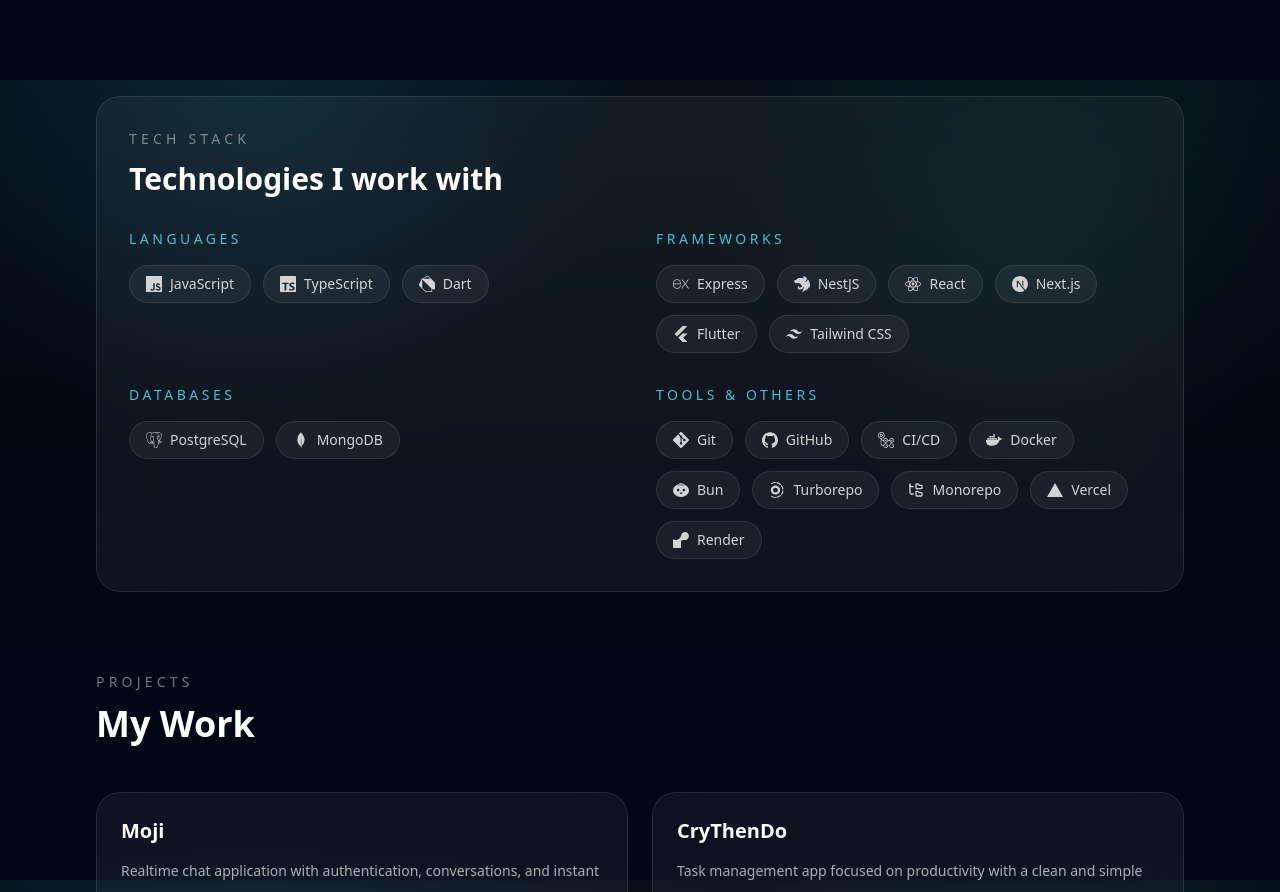
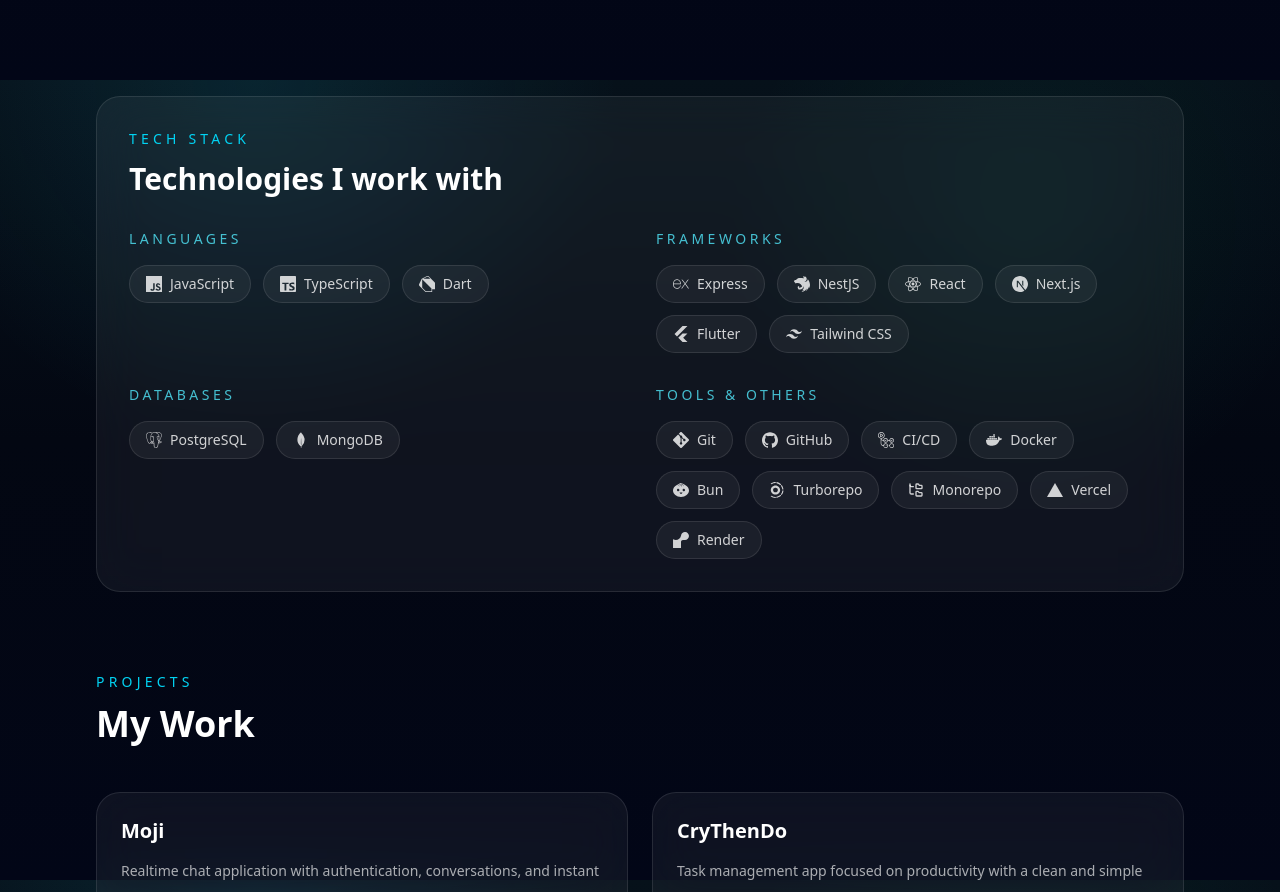
Before and after one commit to Jimmy-02/Porfolio, a Next.js app in the folder apps/web/: page / in a window 1280 px wide. Shown: the part 720-1612 px from the top of the page. Built offline with nearby package versions, Linux system fonts and the light colour scheme.

Commit message:
UI: change text color

```diff
--- a/apps/web/components/Projects.tsx
+++ b/apps/web/components/Projects.tsx
@@ -45,7 +45,7 @@
     <section id="projects" className="relative pt-8 pb-20 md:pt-10 md:pb-24">
       <Container>
         <div className="mb-12">
-          <p className="text-sm uppercase tracking-[0.3em] text-white/45">
+          <p className="text-sm uppercase tracking-[0.3em] text-cyan-400">
             Projects
           </p>
           <h2 className="mt-3 text-3xl font-semibold text-white md:text-4xl">
--- a/apps/web/components/TechStack.tsx
+++ b/apps/web/components/TechStack.tsx
@@ -102,7 +102,7 @@
       <Container>
         <div className="rounded-3xl border border-white/10 bg-white/5 p-6 backdrop-blur-xl md:p-8">
           <div className="mb-8">
-            <p className="text-sm uppercase tracking-[0.3em] text-white/45">
+            <p className="text-sm uppercase tracking-[0.3em] text-cyan-400">
               Tech Stack
             </p>
             <h2 className="mt-3 text-2xl font-semibold text-white md:text-3xl">
```
